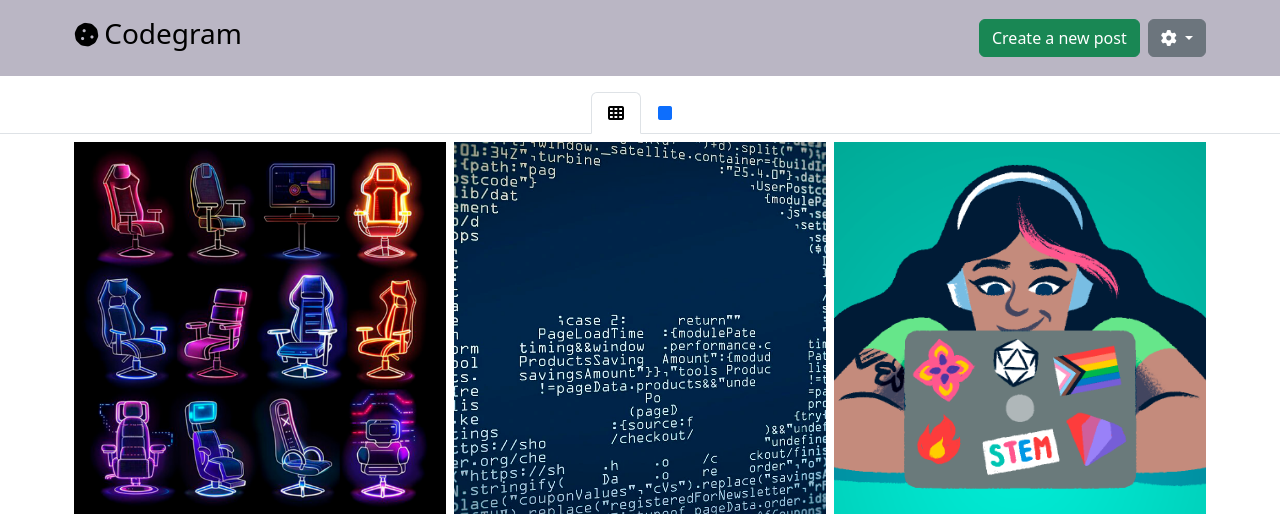
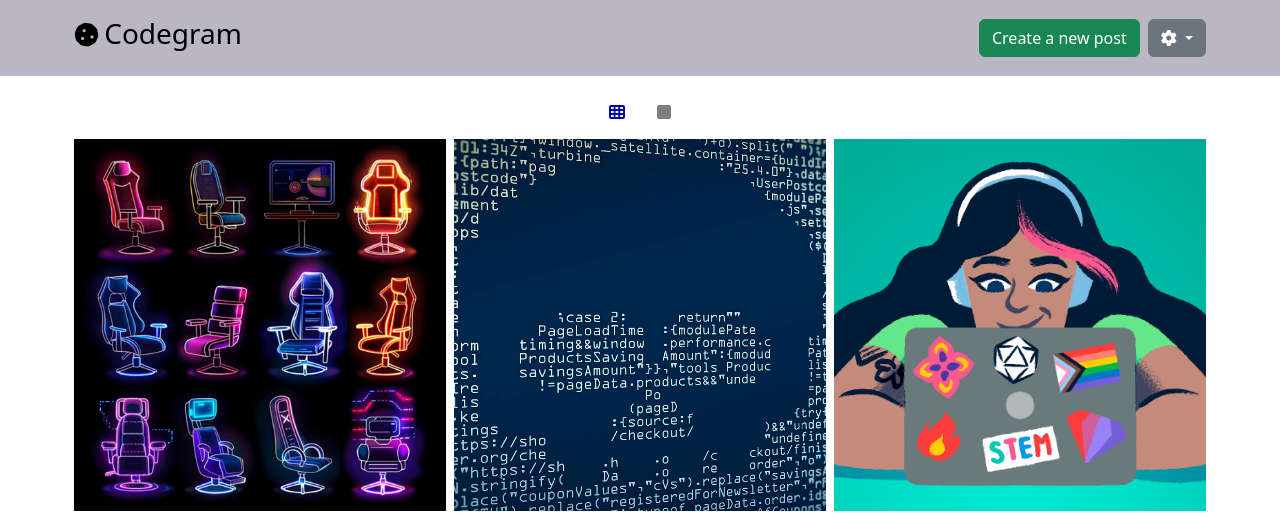
Before and after one commit to daviniapd/fs76-daviniapd-instagram_feed, a plain HTML site: page index.html in a window 1280 px wide. Shown: the top 516 px of the page. Drawn offline with nearby package versions, Linux system fonts and the light colour scheme; grey boxes are pictures that could not be loaded.

Commit message:
color navtab

```diff
--- a/index.html
+++ b/index.html
@@ -82,14 +82,14 @@
 
   <!-- NavTab start -->
     <nav class="nav-tab">
-      <ul class="nav nav-tabs mt-3 justify-content-center" id="myTab" role="tablist">
+      <ul class="nav nav-tabs mt-3 justify-content-center border-0" id="myTab" role="tablist">
         <li class="nav-item" role="presentation">
-          <button class="nav-link active" id="home-tab" data-bs-toggle="tab" data-bs-target="#home-tab-pane" type="button" role="tab" aria-controls="home-tab-pane" aria-selected="true">
+          <button class="nav-link active border-0" id="home-tab" data-bs-toggle="tab" data-bs-target="#home-tab-pane" type="button" role="tab" aria-controls="home-tab-pane" aria-selected="true">
             <i class="fa-solid fa-table-cells"></i>
           </button>
         </li>
         <li class="nav-item" role="presentation">
-          <button class="nav-link" id="profile-tab" data-bs-toggle="tab" data-bs-target="#profile-tab-pane" type="button" role="tab" aria-controls="profile-tab-pane" aria-selected="false">
+          <button class="nav-link border-0" id="profile-tab" data-bs-toggle="tab" data-bs-target="#profile-tab-pane" type="button" role="tab" aria-controls="profile-tab-pane" aria-selected="false">
             <i class="fa-solid fa-square"></i>
           </button>
         </li>
--- a/style.css
+++ b/style.css
@@ -0,0 +1,8 @@
+#home-tab, #profile-tab {
+    color: gray;
+
+}
+
+#home-tab.active, #profile-tab.active {
+    color: rgb(5, 5, 176);
+}
```
